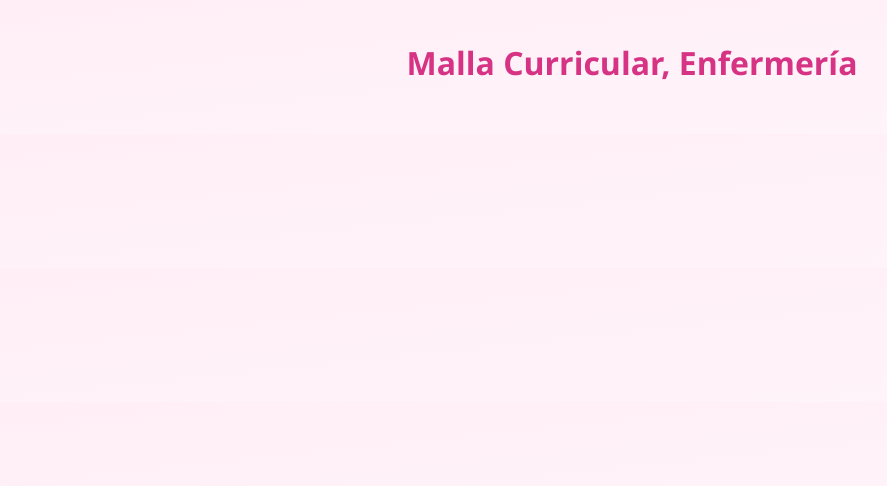
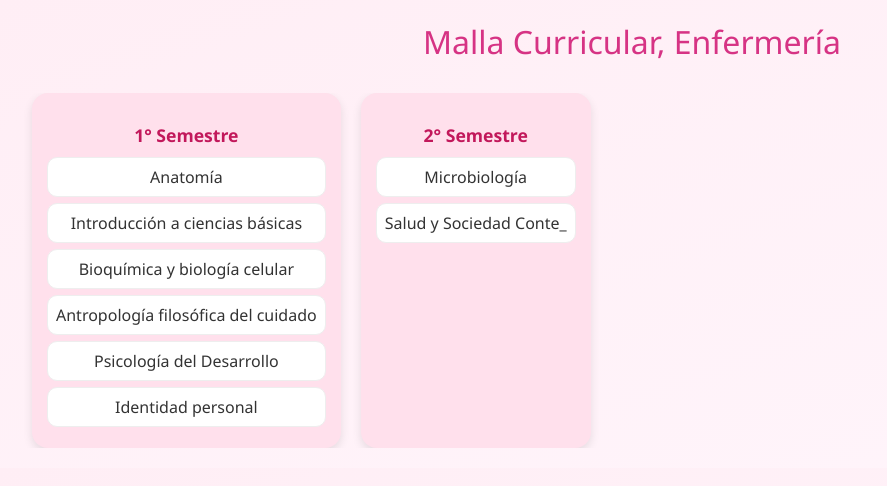
Before and after one commit to OnlySushi111/Malla-enfermer-a, a plain HTML site: page index.html in a window 1280 px wide. Shown: the whole page, without its empty margins (8-895 px from the left). Drawn offline with Linux system fonts and the light colour scheme.

Commit message:
Update index.html

```diff
--- a/index.html
+++ b/index.html
@@ -1,14 +1,28 @@
 <!DOCTYPE html>
 <html lang="es">
 <head>
-  <meta charset="UTF-8" />
-  <meta name="viewport" content="width=device-width, initial-scale=1.0"/>
+  <meta charset="UTF-8">
+  <meta name="viewport" content="width=device-width, initial-scale=1">
   <title>Malla Curricular, Enfermería</title>
-  <link rel="stylesheet" href="estilo.css" />
+  <link rel="stylesheet" href="estilo.css">
 </head>
 <body>
-  <h1 class="titulo animado">Malla Curricular, Enfermería</h1>
-  <div id="malla"></div>
-  <script src="script.js"></script>
-</body>
-</html>
+  <div class="titulo">Malla Curricular, Enfermería</div>
+  <div id="malla">
+
+    <!-- SEMESTRE 1 -->
+    <div class="semestre">
+      <h2>1° Semestre</h2>
+      <div class="asignatura" id="anatomia">Anatomía</div>
+      <div class="asignatura" id="introduccion_basicas">Introducción a ciencias básicas</div>
+      <div class="asignatura" id="bioquimica">Bioquímica y biología celular</div>
+      <div class="asignatura" id="antropologia">Antropología filosófica del cuidado</div>
+      <div class="asignatura" id="psicologia">Psicología del Desarrollo</div>
+      <div class="asignatura" id="identidad">Identidad personal</div>
+    </div>
+
+    <!-- SEMESTRE 2 -->
+    <div class="semestre">
+      <h2>2° Semestre</h2>
+      <div class="asignatura" id="microbiologia">Microbiología</div>
+      <div class="asignatura" id="salud_sociedad">Salud y Sociedad Conte_
```
